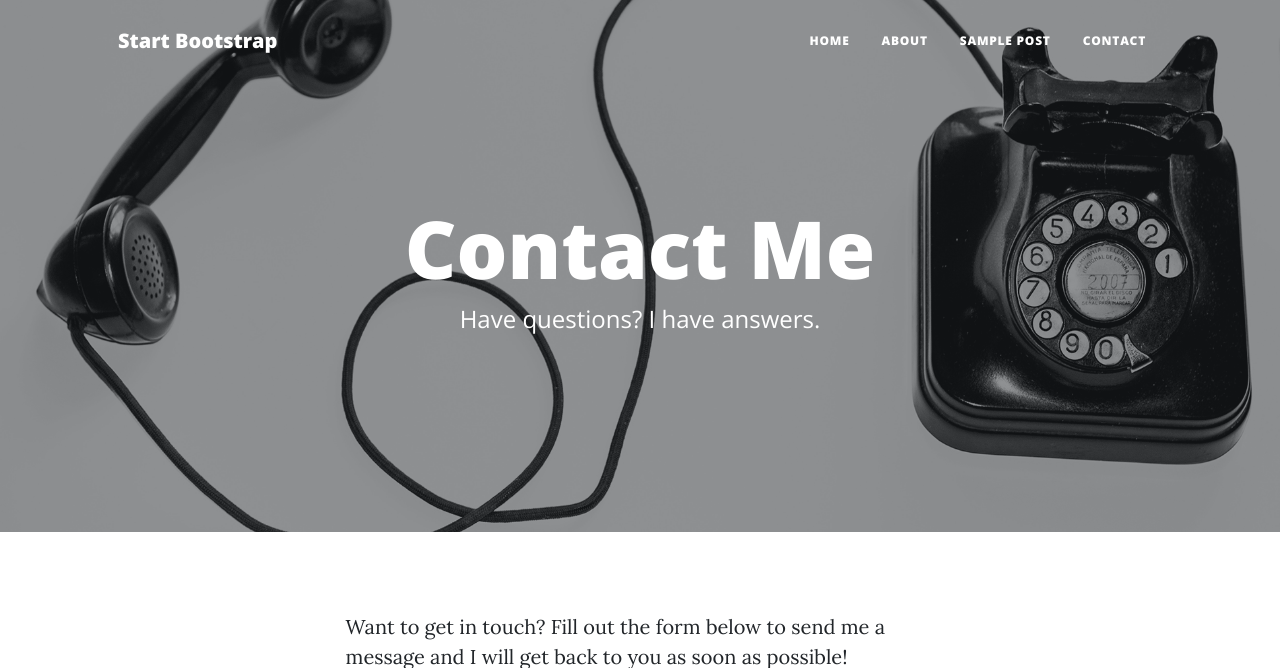
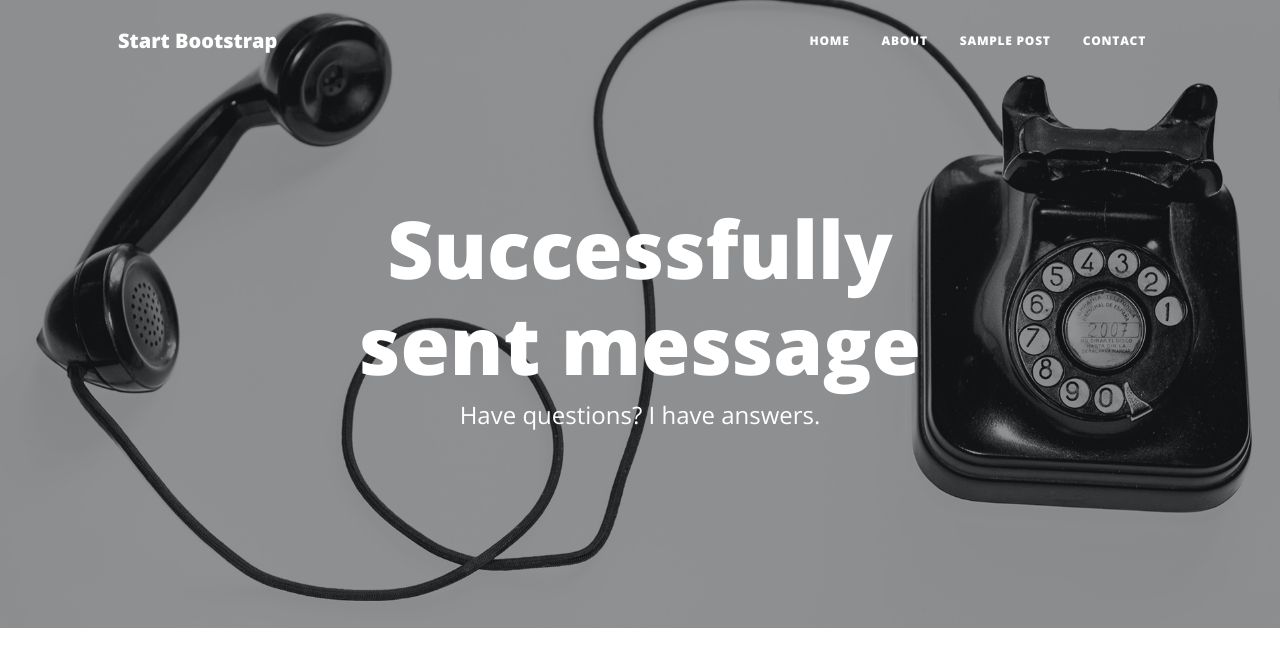
Before and after one commit to anamichelch/contact-form, a Flask app: template templates/contact.html in a window 1280 px wide. Shown: the top 668 px of the page. Run offline with Flask 3, Linux system fonts and the light colour scheme; the template is opened without the code that fills it, so the values that code supplies are empty; some libraries are stand-ins or nearby versions.

Commit message:
changed sent message

```diff
--- a/main.py
+++ b/main.py
@@ -6,19 +6,18 @@
 def get_all_posts():
     return render_template("index.html")
 
-@app.route("/contact")
+@app.route("/contact", methods=['GET', 'POST'])
 def contact():
-    return render_template("contact.html")
+    if request.method == "POST":
+        name = request.form["name"]
+        email = request.form["email"]
+        phone_number = request.form["phone_number"]
+        message = request.form["message"]
+        print(name, email, phone_number, message)
+        return render_template("contact.html", message_sent=True)
 
-@app.route("/form_entry", methods=['GET','POST'])
-def submit_data():
-    name = request.form["name"]
-    email = request.form["email"]
-    phone_number = request.form["phone_number"]
-    message = request.form["message"]
+    return render_template("contact.html",message_sent=False)
 
-    print(name,email,phone_number,message)
-    return "<h1>Successfully received your message</h1>"
 
 
 if __name__=="__main__":
--- a/templates/contact.html
+++ b/templates/contact.html
@@ -40,7 +40,11 @@
                 <div class="row gx-4 gx-lg-5 justify-content-center">
                     <div class="col-md-10 col-lg-8 col-xl-7">
                         <div class="page-heading">
-                            <h1>Contact Me</h1>
+                            {% if message_sent == False %}
+                                <h1>Contact Me</h1>
+                            {% else %}
+                                <h1>Successfully sent message</h1>
+                            {% endif %}
                             <span class="subheading">Have questions? I have answers.</span>
                         </div>
                     </div>
```
